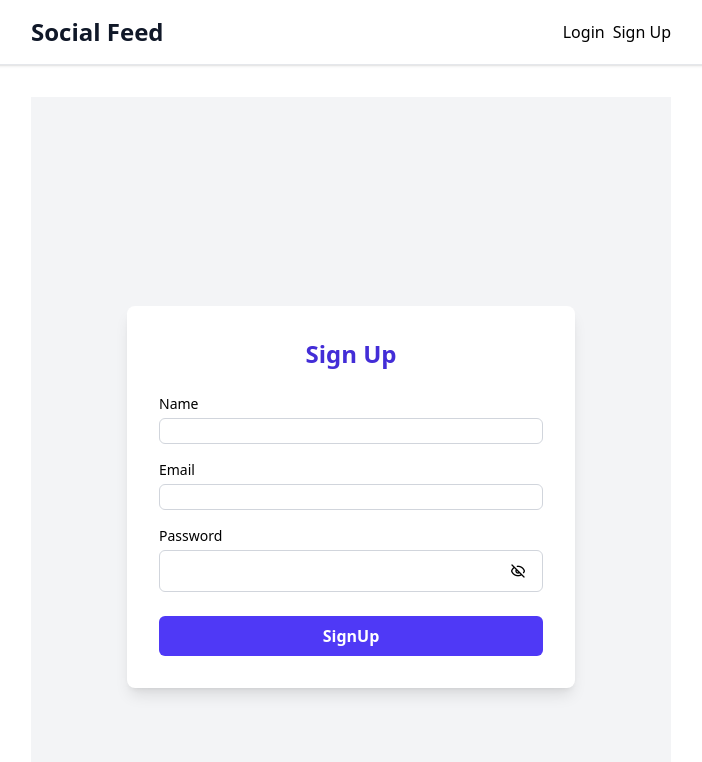
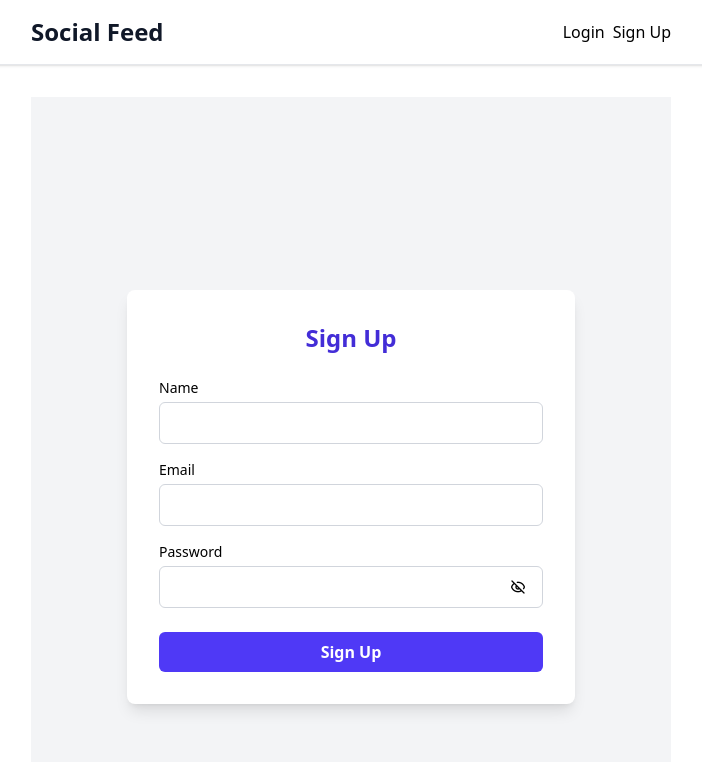
Before and after one commit to AwuriProject/chatbox-app, a React (Vite) app in the folder frontend/: page /signup in a window 1280 px wide. Shown: the top 762 px of the page, without its empty margins (289-991 px from the left). Built offline with nearby package versions, Linux system fonts and the light colour scheme.

Commit message:
frontent and backend updated

```diff
--- a/frontend/src/App.jsx
+++ b/frontend/src/App.jsx
@@ -9,6 +9,8 @@ function App() {
     const [isAuth, setIsAuth] = useState(false);
     const [refreshTrigger, setRefreshTrigger] = useState(0);
     const navigate = useNavigate();
+    const [errors, setErrors] = useState({});
+    const [isLoading, setIsLoading] = useState(false);
 
     // Check if user is already logged in when app loads
     useEffect(() => {
@@ -19,8 +21,8 @@ function App() {
     }, []);
 
     const signUp = async (userData) => {
-        // console.log('API URL:', process.env.VITE_API_URL)
-        console.log(`https://my-chat-box.up.railway.app`)
+        setIsLoading(true);
+        setErrors({})
         try {
             const res = await fetch(`https://my-chat-box.up.railway.app/auth/signup`, {
                 method: 'POST',
@@ -37,9 +39,24 @@ function App() {
                 throw new Error(`Signup Failed with status ${res.status}`)
             }
             const data = await res.json()
+            if(!res.ok){
+                if(data.errors){
+                    const errorObj = {}
+                    data.errors.forEach(error =>{
+                        errorObj[error.path] = error.msg
+                    })
+                    setErrors(errorObj)
+                    return;
+                }else{
+                    throw new Error(`Signup Failed with status ${res.status}`)
+                }
+            }
             navigate('/login')
         } catch (error) {
             console.log('Signup error:', error)
+            setErrors({general: 'Signup failed. Please try again.'})
+        }finally{
+            setIsLoading(false)
         }
     }
 
@@ -156,7 +173,7 @@ function App() {
             <main className='max-w-2xl mx-auto px-4 py-8'>
                 <Routes>
                     <Route path='/login' element={<Login onLogin={login}/>}/>
-                    <Route path='/signup' element={<Signup onSignUp={signUp}/>}/>
+                    <Route path='/signup' element={<Signup onSignUp={signUp} errors={errors} isLoading={isLoading}/>}/>
                     <Route
                         path='/feed'
                         element ={
--- a/frontend/src/component/Signup.jsx
+++ b/frontend/src/component/Signup.jsx
@@ -1,8 +1,9 @@
 import React, { useState } from 'react'
 
-const Signup = (props) => {
+const Signup = ({onSignUp, errors = {}, isLoading = false}) => {
     const [signupUser, setSignupUser] = useState({name: '', email: '', password: ''})
     const [userPass, setUserPass] = useState(false)
+
 
     const handleReveal = () =>{
       setUserPass(!userPass)
@@ -10,7 +11,7 @@ const Signup = (props) => {
 
     const signInPost = (e) =>{
         e.preventDefault()
-        props.onSignUp(signupUser)
+        onSignUp(signupUser)
         setSignupUser({
             name: '',
             email: '',
@@ -28,30 +29,49 @@ const Signup = (props) => {
     }
   return (
     <div>
-
         <div className='flex items-center justify-center min-h-screen bg-gray-100 px-4'>
             <form onSubmit={signInPost} className='bg-white p-8 rounded-lg shadow-lg w-full max-w-md'>
                 <h2 className='text-2xl font-bold text-center text-indigo-700 mb-6'>Sign Up</h2>
+                {errors.general && <p className="mb-4 p-3 bg-red-100 border border-red-400 text-red-700 rounded">{errors.general}</p>}
                 <div className="mb-4">
                     <label htmlFor="name" className='block text-sm font-mediumtext-gray-700 mb-1'>Name</label>
-                    <input type="text" name='name'id='fName'  onChange={handleChange} className='w-full px-4 border border-gray-300 rounded-md focus:outline-none focus:ring-2 focus:ring-indigo-500' required/>
+                    <input type="text" name='name' id='fName'  onChange={handleChange} className={`w-full px-4 py-2 border rounded-md focus:outline-none focus:ring-2 focus:ring-indigo-500 ${
+                                errors.name ? 'border-red-500' : 'border-gray-300'
+                            }`} required/>
+                    {errors.name && <p className="mb-4 p-3 bg-red-100 border border-red-400 text-red-700 rounded">{errors.name}</p>}
                 </div>
                 <div className="mb-4">
                     <label htmlFor="email" className='block text-sm font-mediumtext-gray-700 mb-1'>Email</label>
-                    <input type="text" name='email'id='email' onChange={handleChange} className='w-full px-4 border border-gray-300 rounded-md focus:outline-none focus:ring-2 focus:ring-indigo-500' required/>
+                    <input type="text" name='email'id='email' onChange={handleChange} className={`w-full px-4 py-2 border rounded-md focus:outline-none focus:ring-2 focus:ring-indigo-500 ${
+                                errors.email ? 'border-red-500' : 'border-gray-300'
+                            }`} required/>
+                    {errors.email && <p className="text-red-500 text-sm mt-1">{errors.email}</p>}
                 </div>
 
                 <div className="mb-6">
                     <label htmlFor="password" className='block text-sm font-mediumtext-gray-700 mb-1'>Password</label>
-                    <div className='flex justify-between items-center w-full px-4 py-2 border border-gray-300 rounded-md focus:outline-none focus:ring-2 focus:ring-indigo-500'>
+                    <div className={`flex justify-between items-center w-full px-4 py-2 border rounded-md focus-within:ring-2 focus-within:ring-indigo-500 ${
+                            errors.password ? 'border-red-500' : 'border-gray-300'
+                        }`}>
                     <input type={userPass ? 'text' : 'password'} name='password' id='password' onChange={handleChange} className='w-full border-none outline-0' required/>
                     {userPass ? (
                         <img src="images/open-eye.png" alt="closed eye" className='w-4 cursor-pointer' onClick={handleReveal}/>
                     ) : (<img src="images/closed-eye.png" alt="closed eye" className='w-4 cursor-pointer' onClick={handleReveal}/>)}
 
                     </div>
+                    {errors.password && <p className="text-red-500 text-sm mt-1">{errors.password}</p>}
                 </div>
-                <button type='submit' className='w-full bg-indigo-600 hover:bg-indigo-700 text-white font-semibold py-2 rounded-md transition duration-300 cursor-pointer'>SignUp</button>
+                <button
+                    type='submit'
+                    disabled={isLoading}
+                    className={`w-full font-semibold py-2 rounded-md transition duration-300 ${
+                        isLoading
+                            ? 'bg-gray-400 cursor-not-allowed'
+                            : 'bg-indigo-600 hover:bg-indigo-700 cursor-pointer'
+                    } text-white`}
+                >
+                    {isLoading ? 'Signing Up...' : 'Sign Up'}
+                </button>
             </form>
         </div>
     </div>
```
Also changed, not shown: 2 other files (tests, documents, lock files or other folders).
